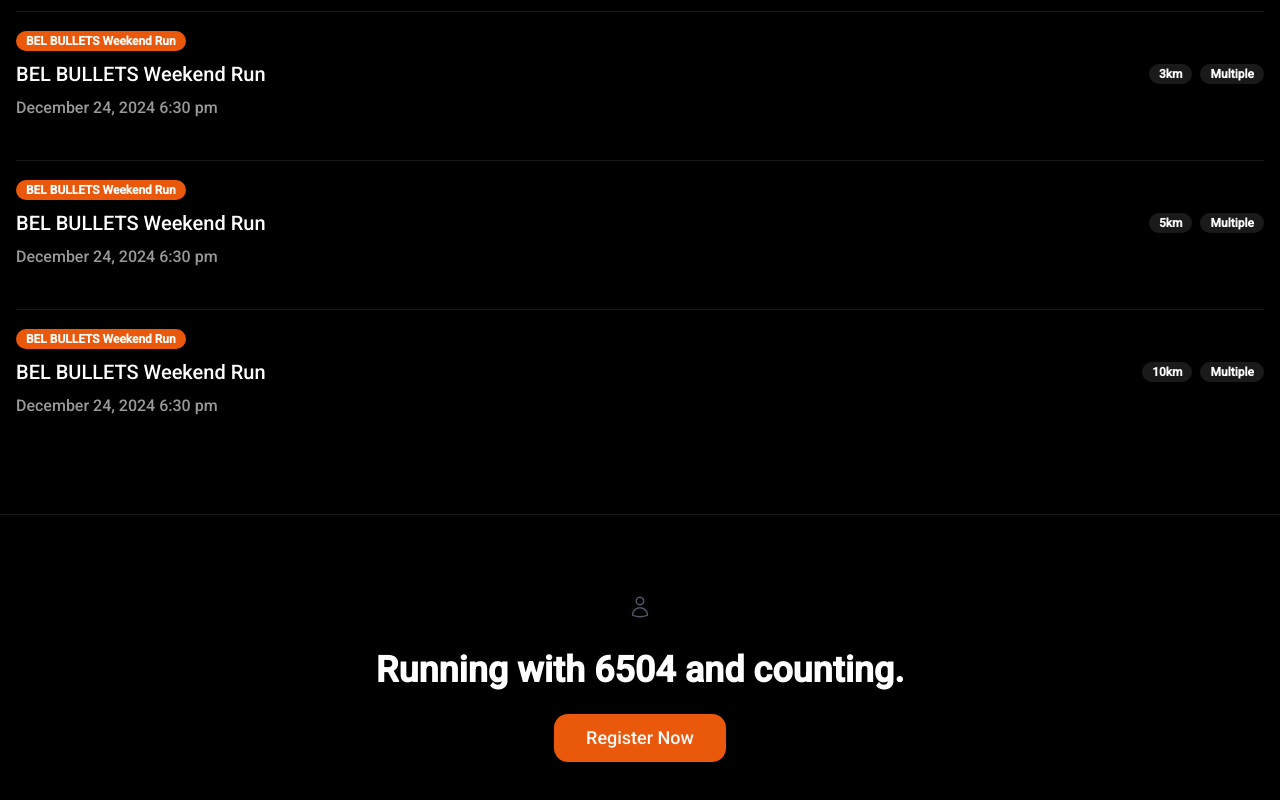
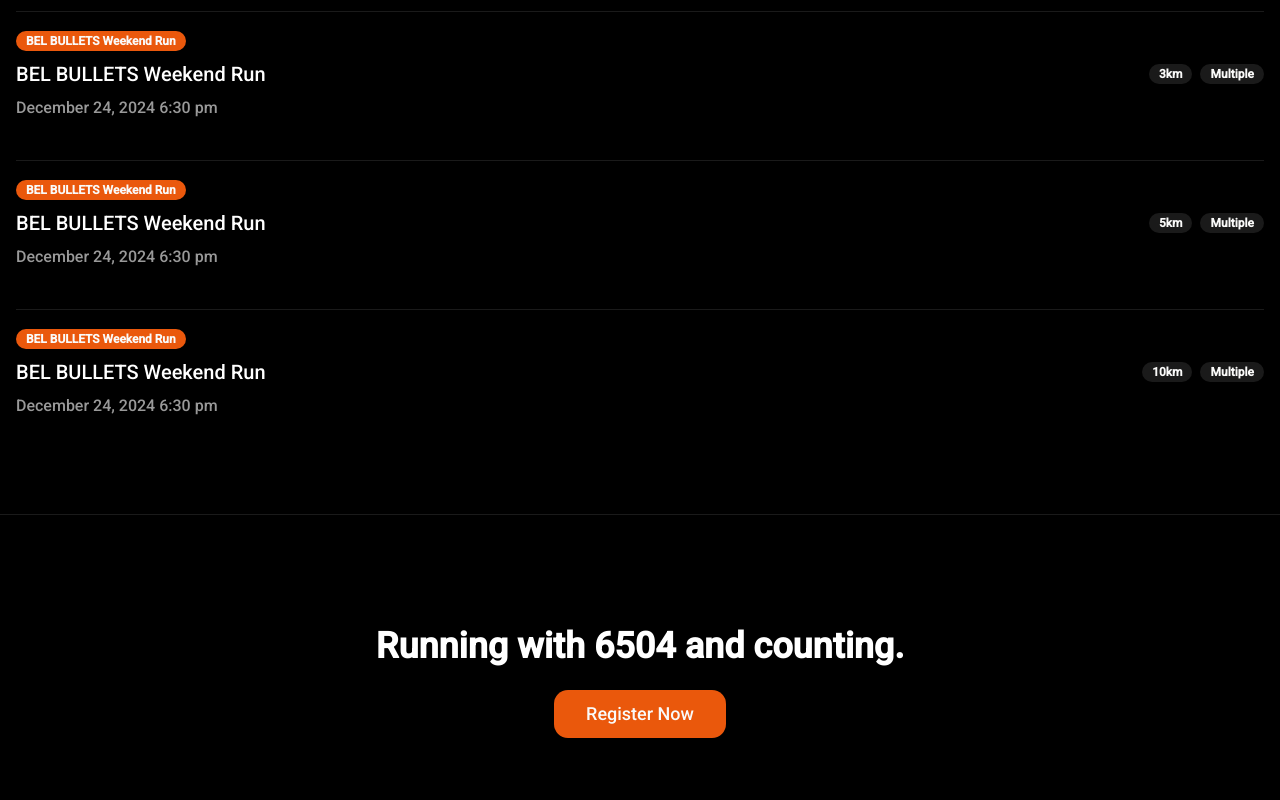
Before and after one commit to avnish100/bel-bullets-website, a Next.js app: page / in a window 1280 px wide. Shown: the part 1362-2162 px from the top of the page. Built offline with nearby package versions, Linux system fonts and the light colour scheme; no server answers.

Commit message:
removed avatar

```diff
--- a/src/components/info-sections.tsx
+++ b/src/components/info-sections.tsx
@@ -1,7 +1,6 @@
 import { Button } from '@/components/ui/button'
 import Link from 'next/link'
 import { Badge } from '@/components/ui/badge'
-import { UserIcon } from "@heroicons/react/24/outline"
 
 const upcomingRuns = [
   {
@@ -69,7 +68,6 @@ export function InfoSections() {
       <section className="py-20 border-t border-white/10">
         <div className="container mx-auto px-4 text-center">
           <div className="inline-block rounded-full overflow-hidden mb-6">
-          <UserIcon className="h-6 w-6 text-gray-600" />
           </div>
           <h2 className="text-4xl font-bold mb-6">
             Running with 6504 and counting.
```
